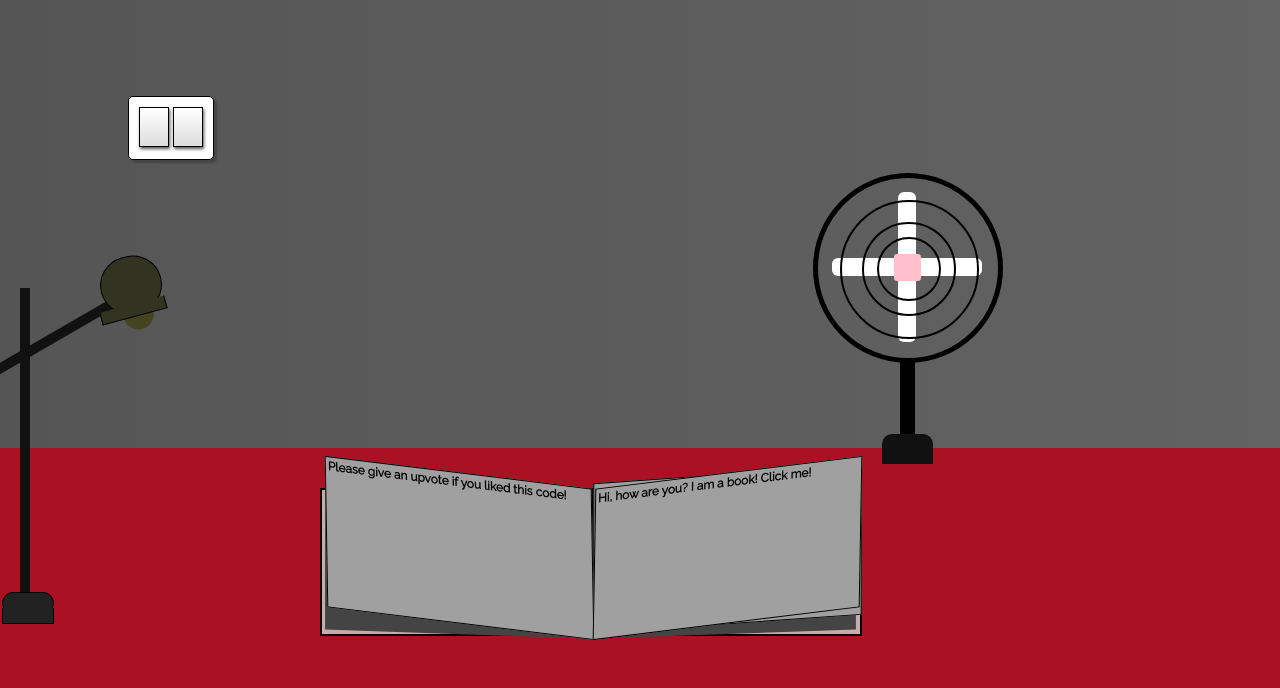
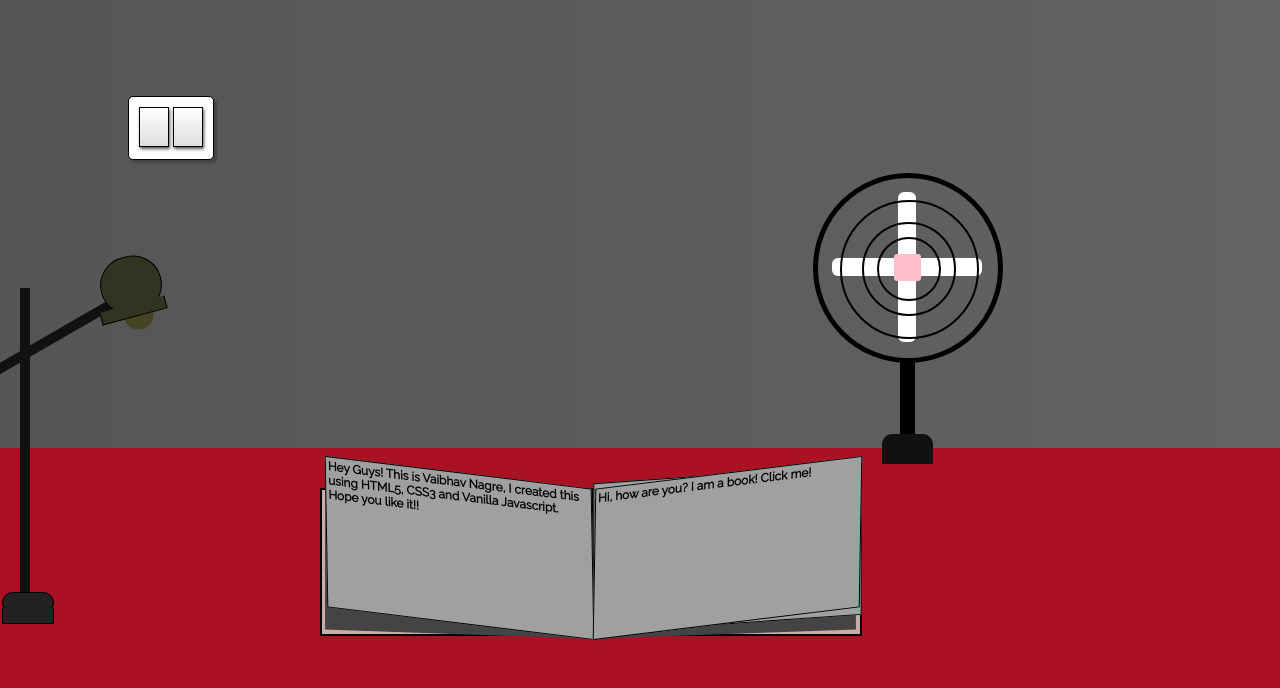
Before and after one commit to vaibhav-nagre/study-at-night, a plain HTML site: page index.html in a window 1280 px wide. Shown: the part 112-800 px from the top of the page. Drawn offline with Linux system fonts and the light colour scheme.

Commit message:
Update index.html

```diff
--- a/index.html
+++ b/index.html
@@ -12,7 +12,10 @@
     <div id="book">
       <div id="b1">
         <div id="b2"></div>
-        <div id="b3">Please give an upvote if you liked this code!</div>
+        <div id="b3">
+          Hey Guys! This is Vaibhav Nagre, I created this using HTML5, CSS3 and
+          Vanilla Javascript. Hope you like it!!
+        </div>
         <div id="b4"></div>
         <div id="b5">Hi, how are you? I am a book! Click me!</div>
         <div id="b6"></div>
```
